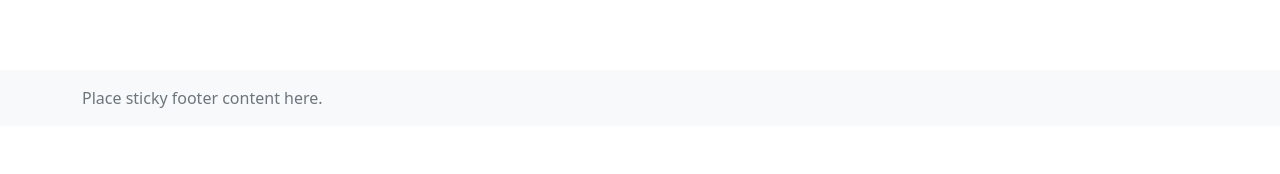
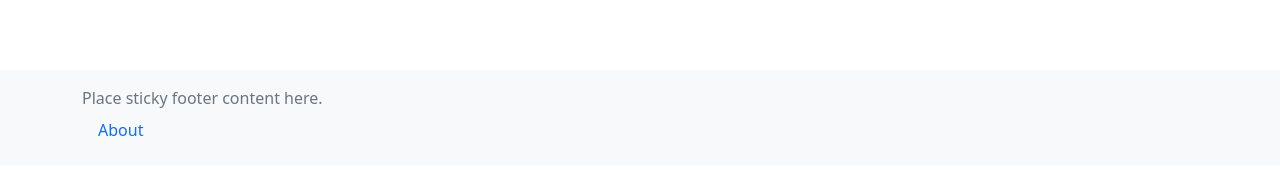
Before and after one commit to amjadniazi48/dj-events, a Next.js app: page /about in a window 1280 px wide. Shown: the part 186-360 px from the top of the page. Built offline with nearby package versions, Linux system fonts and the light colour scheme.

Commit message:
Layout, header and footer

```diff
--- /dev/null
+++ b/pages/components/Footer.js
@@ -0,0 +1,12 @@
+import Link from 'next/link';
+const Footer = () => {
+    return (
+        <footer className="footer mt-auto py-3 bg-light">
+          <div className='container'>
+            <span className="text-muted">Place sticky footer content here.</span>
+            <Link  href="/about"><a className="nav-link">About</a></Link>
+          </div>
+        </footer>
+     );
+}
+export default Footer;
--- a/pages/components/Layouts.js
+++ b/pages/components/Layouts.js
@@ -1,5 +1,6 @@
 import Head from "next/head";
 import Header from "./Header";
+import Footer from "./Footer";
 import styles from '../../styles/Custom.module.css'
 const Layout = ({ title, keywords, description, children }) => {
   return (
@@ -14,11 +15,7 @@ const Layout = ({ title, keywords, description, children }) => {
       <body className="d-flex flex-column h-100">
         <Header />
         <div className={styles.container}>{children}</div>
-        <footer className="footer mt-auto py-3 bg-light">
-          <div className='container'>
-            <span className="text-muted">Place sticky footer content here.</span>
-          </div>
-        </footer>
+        <Footer/>
       </body>
     </html>
   );
```
